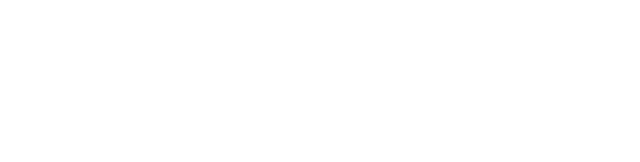
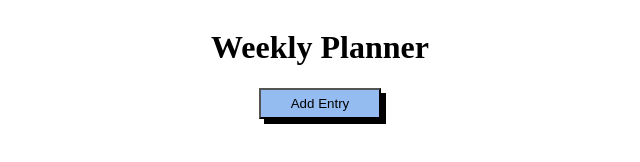
Before and after one commit to David-Gonzalez11/week-planner, a website: page index.html in a window 1280 px wide. Shown: the whole page, without its empty margins (320-960 px from the left). Drawn offline with Linux system fonts and the light colour scheme.

Commit message:
centered the text and button

```diff
--- a/index.html
+++ b/index.html
@@ -7,6 +7,14 @@
   <link rel="stylesheet" href="styles.css">
 </head>
 <body>
+  <div class="container">
+    <div class="row">
+      <h1 class="title">Weekly Planner</h1>
+    </div>
+    <div class="row">
+      <button class="modal-btn">Add Entry</button>
+    </div>
+  </div>
   <script src="main.js"></script>
 </body>
 </html>
--- a/styles.css
+++ b/styles.css
@@ -0,0 +1,15 @@
+.row {
+  display: flex;
+  justify-content: center;
+}
+
+.modal-btn {
+  display: flex;
+  padding-right: 30px;
+  padding-left: 30px;
+  padding-top: 6px;
+  padding-bottom: 6px;
+  background-color: rgb(149, 188, 241);
+  justify-content: center;
+  box-shadow: 5px 5px 0 0 black;
+}
```
